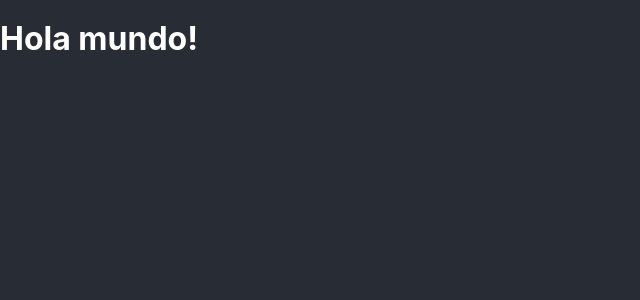
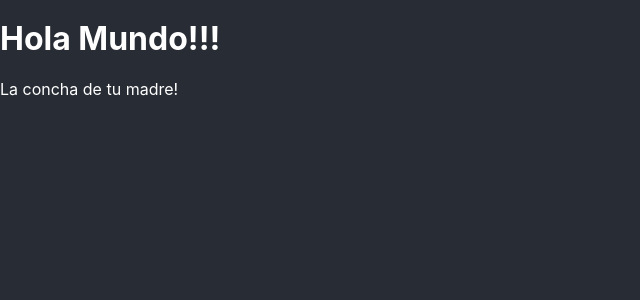
Before and after one commit to Yanioconjota/react-gl-training, a React (Create React App) app in the folder 03-counter-app/: page / in a window 1280 px wide. Shown: the top 300 px of the page, without its empty margins (0-640 px from the left). Built offline with nearby package versions, Linux system fonts and the light colour scheme.

Commit message:
React counter app update

```diff
--- /dev/null
+++ b/03-counter-app/src/PrimeraApp.js
@@ -0,0 +1,10 @@
+const PrimeraApp = () => {
+  return(
+    <>
+      <h1>Hola Mundo!!!</h1>
+      <p>La concha de tu madre!</p>
+    </>
+  );
+}
+
+export default PrimeraApp;
--- a/03-counter-app/src/index.js
+++ b/03-counter-app/src/index.js
@@ -1,8 +1,12 @@
-import React from 'react';
-import ReactDOM from 'react-dom';
-import './index.scss';
+import React from "react";
+import ReactDOM from "react-dom";
+import "./index.scss";
+import PrimeraApp from "./PrimeraApp";
+const divRoot = document.querySelector("#root");
 
-const saludo = <h1>Hola mundo!</h1>
-const divRoot = document.querySelector('#root');
-
-ReactDOM.render(saludo, divRoot);
+ReactDOM.render(
+  <>
+    <PrimeraApp />
+  </>,
+  divRoot
+);
```
Also changed, not shown: 03-counter-app/src/App.js (deleted, +0 -11 lines).
